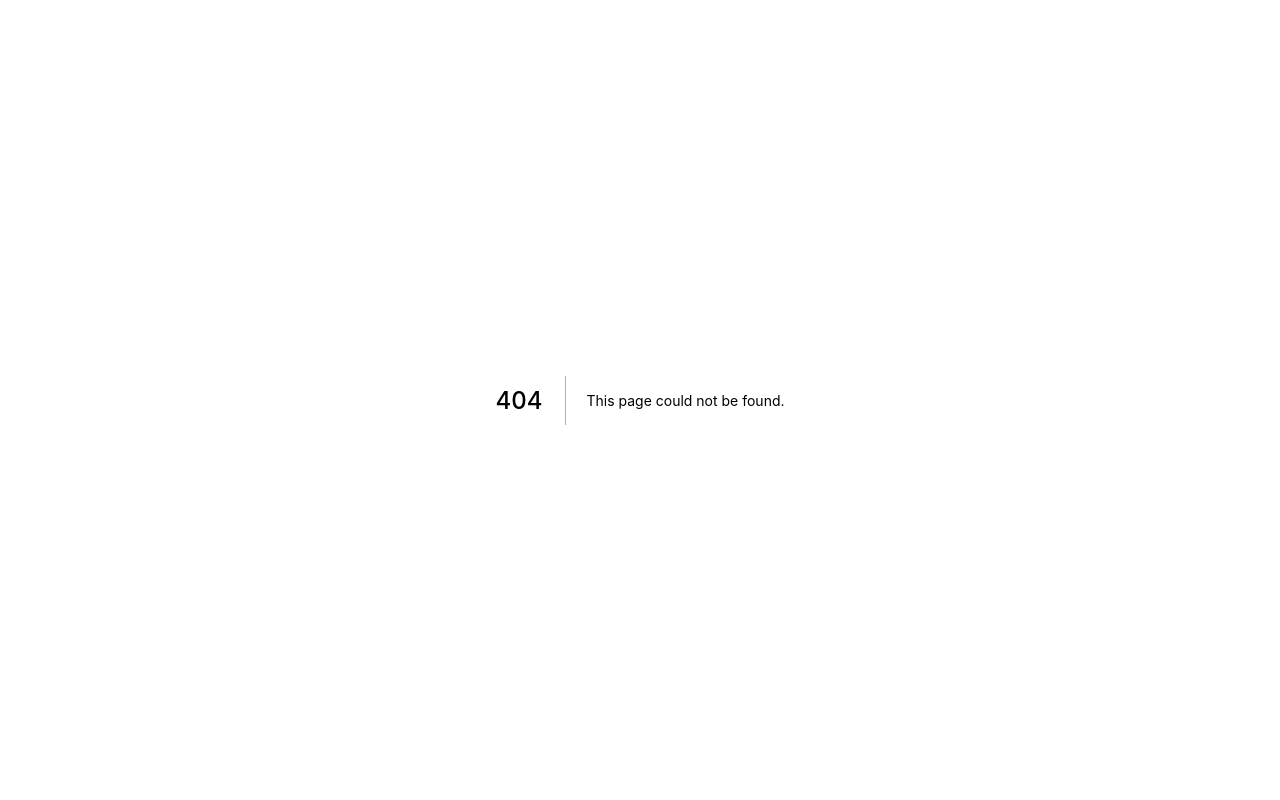
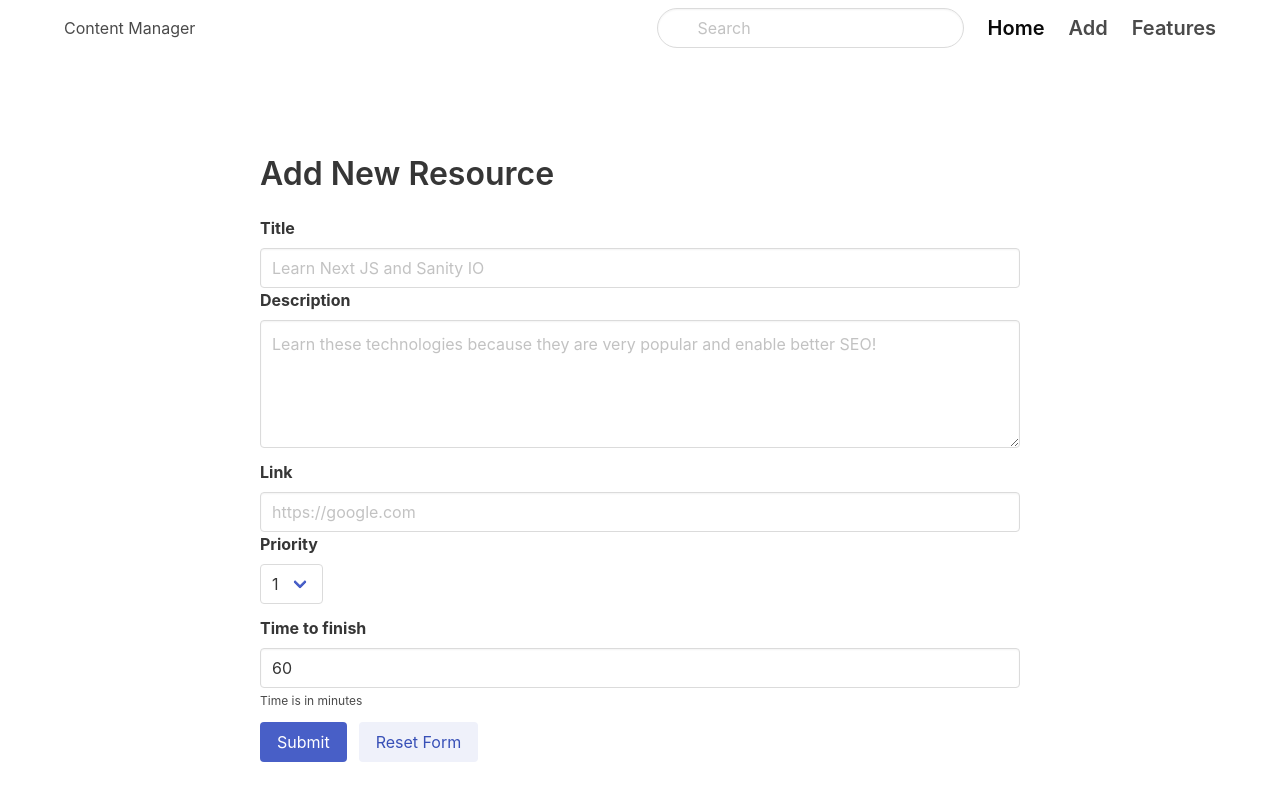
Before and after one commit to estopaceadrian/content-manager-app, a Next.js app: page /resources/new in a window 1280 px wide. Before the commit this address had no page. Built offline with nearby package versions, Linux system fonts and the light colour scheme.

Commit message:
created form

```diff
--- a/components/Navbar.js
+++ b/components/Navbar.js
@@ -1,3 +1,4 @@
+import Link from 'next/link';
 import React from 'react';
 
 const Navbar = () => {
@@ -5,10 +6,11 @@ const Navbar = () => {
     <nav className="navbar">
       <div className="container">
         <div className="navbar-brand">
-          <a className="navbar-item" href="../">
+          <Link href={'/'}>
+            <a className="navbar-item">
               <h1>Content Manager</h1>
             </a>
-
+          </Link>
           <span className="navbar-burger burger" data-target="navbarMenu">
             <span></span>
             <span></span>
@@ -29,12 +31,16 @@ const Navbar = () => {
                 </span>
               </div>
             </div>
+            <Link href={'/'}>
               <a className="navbar-item is-active is-size-5 has-text-weight-semibold">
                 Home
               </a>
+            </Link>
+            <Link href={'/resources/new'}>
               <a className="navbar-item is-size-5 has-text-weight-semibold">
-              Examples
+                Add
               </a>
+            </Link>
             <a className="navbar-item is-size-5 has-text-weight-semibold">
               Features
             </a>
--- /dev/null
+++ b/pages/resources/new.js
@@ -0,0 +1,129 @@
+import Layout from 'components/Layout';
+import { useState } from 'react';
+
+const DEFAULT_DATA = {
+  title: '',
+  description: '',
+  link: '',
+  priority: '2',
+  timeToFinish: 60,
+};
+
+const ResourceCreate = () => {
+  const [form, setForm] = useState(DEFAULT_DATA);
+
+  const submitForm = () => {
+    alert(JSON.stringify(form));
+  };
+  const resetForm = () => setForm(DEFAULT_DATA);
+
+  const handleChange = (e) => {
+    setForm({
+      ...form,
+      [e.target.name]: e.target.value,
+    });
+  };
+
+  return (
+    <Layout>
+      <div className="container">
+        <div className="columns">
+          <div className="column is-8 is-offset-2">
+            <div className="resource-form">
+              <h1 className="title">Add New Resource</h1>
+              <form>
+                <div className="field">
+                  <label className="label">Title</label>
+                  <div className="control">
+                    <input
+                      name="title"
+                      value={form.title}
+                      onChange={handleChange}
+                      className="input"
+                      type="text"
+                      placeholder="Learn Next JS and Sanity IO"
+                    />
+                  </div>
+                  <div className="field">
+                    <label className="label">Description</label>
+                    <div className="control">
+                      <textarea
+                        value={form.description}
+                        onChange={handleChange}
+                        name="description"
+                        className="textarea"
+                        placeholder="Learn these technologies because they are very popular and enable better SEO!"
+                      ></textarea>
+                    </div>
+                  </div>
+                  <label className="label">Link</label>
+                  <div className="control">
+                    <input
+                      value={form.link}
+                      onChange={handleChange}
+                      name="link"
+                      className="input"
+                      type="url"
+                      placeholder="https://google.com"
+                    />
+                  </div>
+                  <div className="field">
+                    <label className="label">Priority</label>
+                    <div className="control">
+                      <div
+                        onChange={handleChange}
+                        value={form.priority}
+                        name="priority"
+                        className="select"
+                      >
+                        <select>
+                          <option>1</option>
+                          <option>2</option>
+                          <option>3</option>
+                        </select>
+                      </div>
+                    </div>
+                  </div>
+                  <label className="label">Time to finish</label>
+                  <div className="control">
+                    <input
+                      name="timeToFinish"
+                      onChange={handleChange}
+                      value={form.timeToFinish}
+                      className="input"
+                      type="number"
+                      placeholder="60 (time is in minutes)"
+                    />
+                  </div>
+                  <p className="help">Time is in minutes</p>
+                </div>
+                <div className="field is-grouped">
+                  <div className="control">
+                    <button
+                      type="button"
+                      onClick={submitForm}
+                      className="button is-link"
+                    >
+                      Submit
+                    </button>
+                  </div>
+                  <div className="control">
+                    <button
+                      type="button"
+                      onClick={resetForm}
+                      className="button is-link is-light"
+                    >
+                      Reset Form
+                    </button>
+                  </div>
+                </div>
+              </form>
+            </div>
+          </div>
+        </div>
+      </div>
+    </Layout>
+  );
+};
+
+export default ResourceCreate;
--- a/styles/globals.css
+++ b/styles/globals.css
@@ -23,3 +23,7 @@ a {
     background: black;
   }
 }
+
+.resource-form {
+  margin-top: 100px;
+}
```
Also changed, not shown: pages/index.js (+0 -15 lines). Lines whose indentation alone changed are shown as unchanged.
